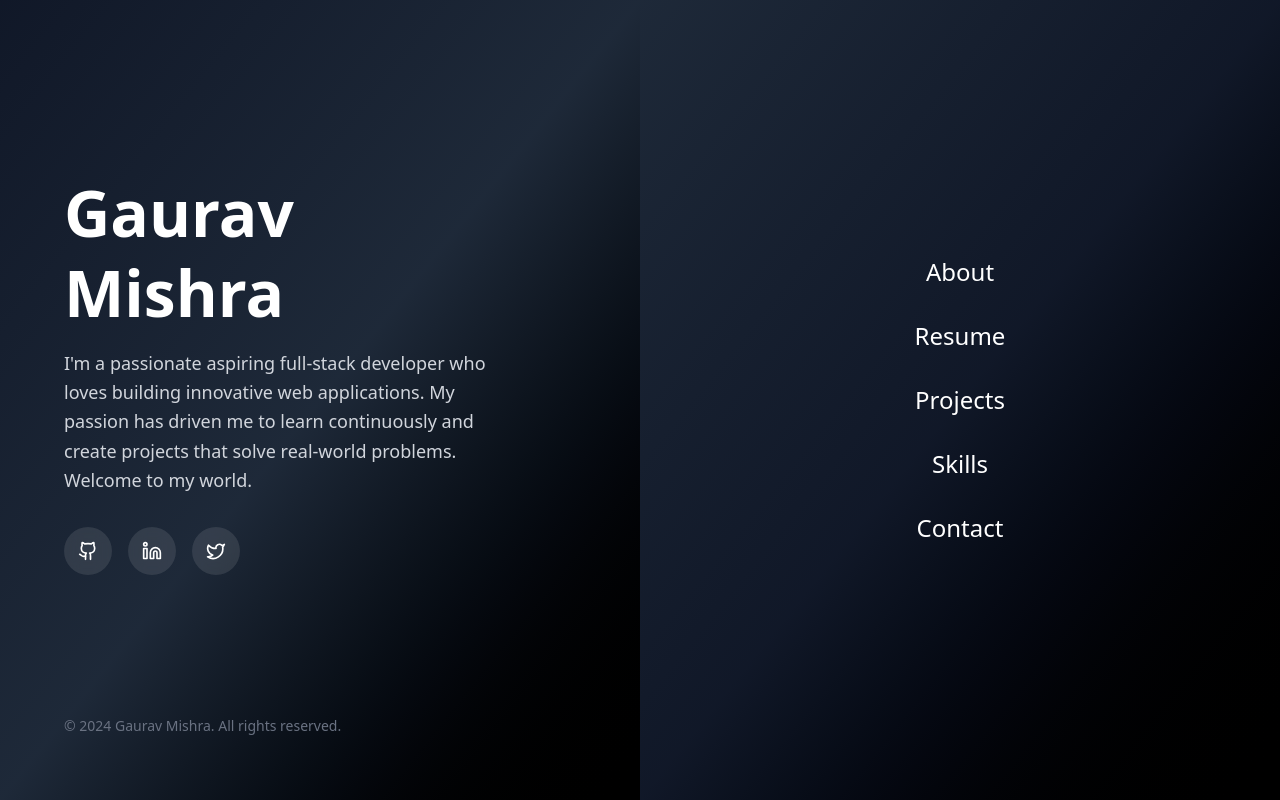
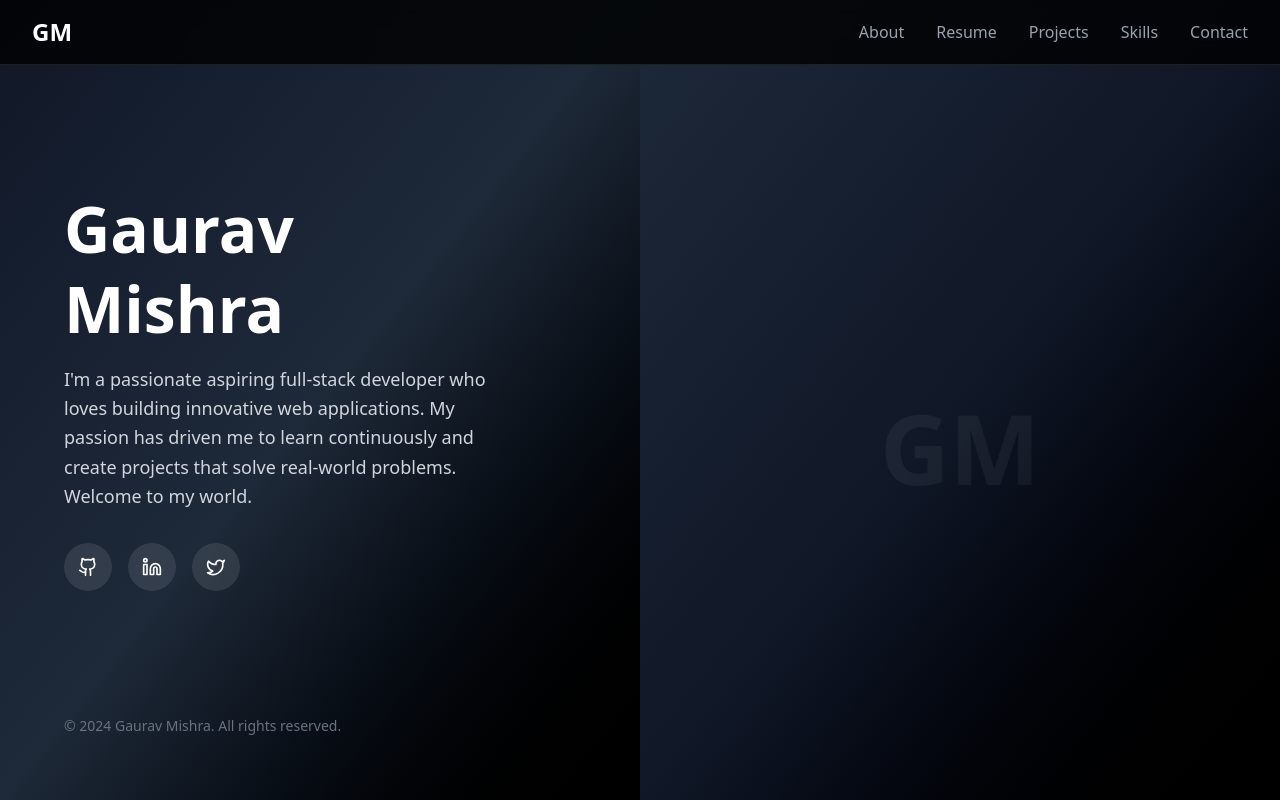
Before and after one commit to iamgauravmisra/portfolio, a React (Vite) app: page / in a window 1280 px wide. Shown: the top 800 px of the page. Built offline with nearby package versions, Linux system fonts and the light colour scheme.

Commit message:
Updated Website UI

```diff
--- a/src/main.jsx
+++ b/src/main.jsx
@@ -90,8 +90,60 @@ export default function Portfolio() {
     }
   };
 
+  // Track scroll position to update active section
+  useEffect(() => {
+    const handleScroll = () => {
+      const sections = ['home', 'about', 'resume', 'projects', 'skills', 'contact'];
+      const scrollPosition = window.scrollY + 100;
+
+      for (const section of sections) {
+        const element = document.getElementById(section);
+        if (element) {
+          const { offsetTop, offsetHeight } = element;
+          if (scrollPosition >= offsetTop && scrollPosition < offsetTop + offsetHeight) {
+            setActiveSection(section);
+            break;
+          }
+        }
+      }
+    };
+
+    window.addEventListener('scroll', handleScroll);
+    return () => window.removeEventListener('scroll', handleScroll);
+  }, []);
+
   return (
     <div className="min-h-screen bg-black text-white">
+      {/* Desktop Navigation Bar */}
+      <nav className="hidden md:block fixed top-0 left-0 right-0 z-50 bg-black/80 backdrop-blur-md border-b border-white/10">
+        <div className="max-w-7xl mx-auto px-8 py-4">
+          <div className="flex justify-between items-center">
+            <button
+              onClick={() => scrollToSection('home')}
+              className="text-2xl font-bold hover:text-gray-300 transition-colors"
+            >
+              GM
+            </button>
+            <div className="flex gap-8">
+              {menuItems.map((item, index) => (
+                <button
+                  key={index}
+                  onClick={() => scrollToSection(item.id)}
+                  className={`text-base font-medium hover:text-gray-300 transition-colors relative group ${
+                    activeSection === item.id ? 'text-white' : 'text-gray-400'
+                  }`}
+                >
+                  {item.name}
+                  <span className={`absolute left-0 -bottom-1 h-0.5 bg-white transition-all duration-300 ${
+                    activeSection === item.id ? 'w-full' : 'w-0 group-hover:w-full'
+                  }`}></span>
+                </button>
+              ))}
+            </div>
+          </div>
+        </div>
+      </nav>
+
       {/* Landing Page / Hero Section */}
       <section id="home" className="min-h-screen flex flex-col md:flex-row relative">
         {/* Mobile Menu Toggle - Fixed position */}
@@ -103,7 +155,7 @@ export default function Portfolio() {
         </button>
 
         {/* Left Side - Content */}
-        <div className="w-full md:w-1/2 bg-gradient-to-br from-gray-900 via-gray-800 to-black text-white p-8 md:p-16 flex flex-col justify-between relative min-h-screen">
+        <div className="w-full md:w-1/2 bg-gradient-to-br from-gray-900 via-gray-800 to-black text-white p-8 md:p-16 flex flex-col justify-between relative min-h-screen md:pt-24">
           {/* Content */}
           <div className="flex-1 flex flex-col justify-center max-w-md px-4 md:px-0 pt-20 md:pt-0">
             <h1 className="text-5xl md:text-6xl lg:text-7xl font-bold mb-4 leading-tight">
@@ -153,21 +205,12 @@ export default function Portfolio() {
           </div>
         </div>
 
-        {/* Right Side - Navigation Only (Desktop) */}
-        <div className="hidden md:flex md:w-1/2 relative bg-gradient-to-br from-gray-800 via-gray-900 to-black items-center justify-center">
-          {/* Navigation Menu - Desktop centered */}
-          <nav className="flex flex-col gap-8">
-            {menuItems.map((item, index) => (
-              <button
-                key={index}
-                onClick={() => scrollToSection(item.id)}
-                className="text-white text-center text-2xl font-medium hover:text-gray-300 transition-colors relative group"
-              >
-                {item.name}
-                <span className="absolute left-1/2 -translate-x-1/2 -bottom-2 w-0 h-0.5 bg-white group-hover:w-full transition-all duration-300"></span>
-              </button>
-            ))}
-          </nav>
+        {/* Right Side - Decorative Space (Desktop) */}
+        <div className="hidden md:flex md:w-1/2 relative bg-gradient-to-br from-gray-800 via-gray-900 to-black items-center justify-center md:pt-24">
+          {/* Decorative content */}
+          <div className="text-center">
+            <div className="text-8xl font-bold text-white/5">GM</div>
+          </div>
         </div>
       </section>
 
```
